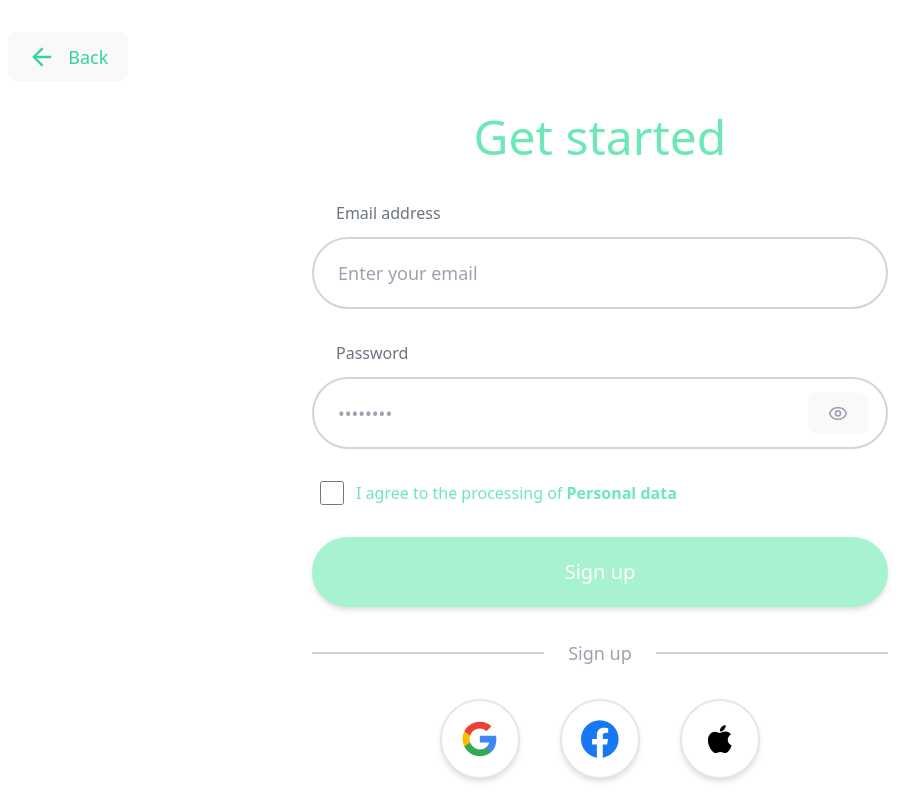
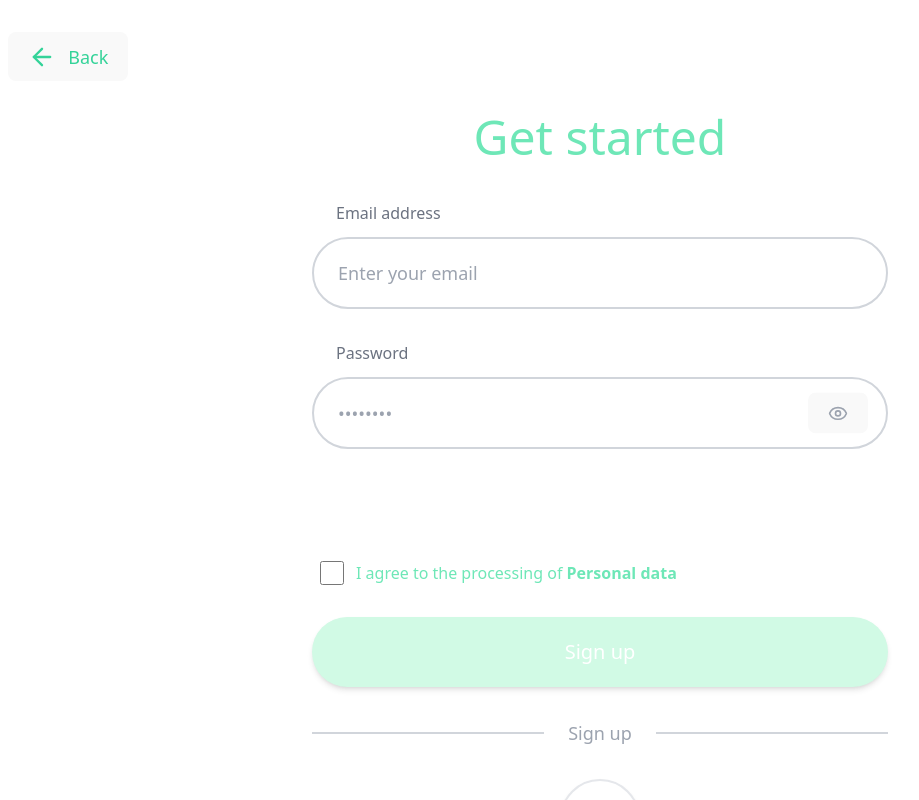
Before and after one commit to PatcharaSudLor/React-Web-Selfcare-Front, a React (Vite) app in the folder selfcare-frontend/: page /signup in a window 1280 px wide. Shown: the whole page, without its empty margins (40-959 px from the left). Built offline with nearby package versions, Linux system fonts and the light colour scheme.

Commit message:
feat: add password strength validation (weak–strong) to Profile and Sign Up pages

```diff
--- a/selfcare-frontend/src/components/pages/ProfilePage.tsx
+++ b/selfcare-frontend/src/components/pages/ProfilePage.tsx
@@ -70,6 +70,30 @@ function ProfileSkeleton() {
   );
 }
 
+function getPasswordStrength(password: string) {
+  let score = 0;
+  if (password.length >= 8) score++;
+  if (/[a-z]/.test(password)) score++;
+  if (/[A-Z]/.test(password)) score++;
+  if (/[0-9]/.test(password)) score++;
+  return score; // 0-4
+}
+
+function getStrengthLabel(score: number) {
+  switch (score) {
+    case 0:
+    case 1:
+      return { label: 'Weak', color: 'bg-red-500', text: 'text-red-600' };
+    case 2:
+      return { label: 'Fair', color: 'bg-yellow-500', text: 'text-yellow-600' };
+    case 3:
+      return { label: 'Good', color: 'bg-blue-500', text: 'text-blue-600' };
+    case 4:
+      return { label: 'Strong', color: 'bg-emerald-500', text: 'text-emerald-600' };
+    default:
+      return { label: '', color: '', text: '' };
+  }
+}
 
 interface ProfilePageProps {
   onBack: () => void;
@@ -94,6 +118,18 @@ export default function ProfilePage({ onBack, profileImage, onLogout }: ProfileP
   const [isChangingPassword, setIsChangingPassword] = useState(false);
   const [confirmPassword, setConfirmPassword] = useState('');
   const [passwordError, setPasswordError] = useState('');
+  const strength = getPasswordStrength(newPassword);
+  const strengthInfo = getStrengthLabel(strength);
+
+  const hasLower = /[a-z]/.test(newPassword);
+  const hasUpper = /[A-Z]/.test(newPassword);
+  const hasNumber = /[0-9]/.test(newPassword);
+  const hasLength = newPassword.length >= 8;
+
+  const isStrongPassword =
+    hasLower && hasUpper && hasNumber && hasLength;
+
+
 
   const [formData, setFormData] = useState({
     email: '',
@@ -232,13 +268,12 @@ export default function ProfilePage({ onBack, profileImage, onLogout }: ProfileP
         avatarPath = filePath; // ✅ เก็บ path
       }
 
-
       // If user wants to change password, update auth first
       const trimmedPassword = newPassword.trim();
 
-      if (trimmedPassword.length > 0) {
-        if (trimmedPassword.length < 8) {
-          setPasswordError('Password must be at least 8 characters');
+      if (isActuallyChangingPassword) {
+        if (!isStrongPassword) {
+          setPasswordError('Password must be Strong');
           setIsSaving(false);
           return;
         }
@@ -254,7 +289,6 @@ export default function ProfilePage({ onBack, profileImage, onLogout }: ProfileP
         });
 
         if (pwError) {
-          console.error(pwError);
           alert('ไม่สามารถเปลี่ยนรหัสผ่านได้');
           setIsSaving(false);
           return;
@@ -326,6 +360,30 @@ export default function ProfilePage({ onBack, profileImage, onLogout }: ProfileP
       setIsSaving(false);
     }
   };
+
+  const isProfileChanged = () => {
+    if (!originalFormData) return false;
+
+    return (
+      formData.username !== originalFormData.username ||
+      formData.gender !== originalFormData.gender ||
+      formData.age !== originalFormData.age ||
+      formData.bloodType !== originalFormData.bloodType ||
+      selectedFile !== null
+    );
+  };
+
+  const isActuallyChangingPassword =
+    isChangingPassword && newPassword.trim().length > 0;
+
+  const canSave =
+    // 1️⃣ แก้ profile อย่างเดียว (ไม่แตะ password)
+    (isProfileChanged() && !isActuallyChangingPassword)
+
+    ||
+
+    // 2️⃣ เปลี่ยน password (ต้อง strong)
+    (isActuallyChangingPassword && isStrongPassword);
 
   if (isLoadingData) {
     return <ProfileSkeleton />;
@@ -497,7 +555,7 @@ export default function ProfilePage({ onBack, profileImage, onLogout }: ProfileP
                         <input
                           type={showPassword ? 'text' : 'password'}
                           name="new-password"
-                          autoComplete="off"
+                          autoComplete="new-password"
                           placeholder="New password (optional)"
                           value={newPassword}
                           onChange={(e) => setNewPassword(e.target.value)}
@@ -514,15 +572,50 @@ export default function ProfilePage({ onBack, profileImage, onLogout }: ProfileP
                             <Eye className="w-5 h-5" />
                           )}
                         </button>
-                        {/* Helper text */}
-                        <p className="mt-2 text-xs text-gray-500 text-left">
-                          🔒 Password must be at least 8 characters
-                        </p>
+                        {/* PASSWORD HELPERS (จองพื้นที่ไว้) */}
+
+                        {newPassword && (
+                          <div className="mt-2 min-h-[72px] transition-all duration-300">
+                            <>
+                              {/* Strength bar */}
+                              <div className="w-full h-2 bg-gray-200 rounded-full overflow-hidden">
+                                <div
+                                  className={`h-full transition-all duration-300 ${strengthInfo.color}`}
+                                  style={{ width: `${(strength / 4) * 100}%` }}
+                                />
+                              </div>
+
+                              <p className={`mt-1 text-xs font-semibold ${strengthInfo.text}`}>
+                                {strengthInfo.label}
+                              </p>
+
+                              {/* Checklist */}
+                              <ul
+                                className={`mt-2 flex flex-wrap gap-x-4 gap-y-1 text-xs transition-all
+              ${isStrongPassword ? 'opacity-0 max-h-0 overflow-hidden' : 'opacity-100 max-h-20'}`}
+                              >
+                                <li className={hasLower ? 'text-emerald-600' : 'text-gray-400'}>✓ lowercase</li>
+                                <li className={hasUpper ? 'text-emerald-600' : 'text-gray-400'}>✓ uppercase</li>
+                                <li className={hasNumber ? 'text-emerald-600' : 'text-gray-400'}>✓ number</li>
+                                <li className={hasLength ? 'text-emerald-600' : 'text-gray-400'}>✓ 8+ chars</li>
+                              </ul>
+
+                              {isStrongPassword && (
+                                <p className="mt-2 text-xs text-left font-semibold text-emerald-600">
+                                  ✓ Strong password
+                                </p>
+                              )}
+                            </>
+                          </div>
+                        )}
+
+
                         {/* Confirm Password */}
                         <div className="mt-3">
                           <input
                             type={showPassword ? 'text' : 'password'}
-                            autoComplete="off"
+                            name="confirm-password"
+                            autoComplete="new-password"
                             placeholder="Confirm new password"
                             value={confirmPassword}
                             onChange={(e) => {
@@ -605,7 +698,7 @@ export default function ProfilePage({ onBack, profileImage, onLogout }: ProfileP
                         {/* Save Button */}
                         <button
                           onClick={saveProfile}
-                          disabled={isSaving}
+                          disabled={isSaving || !canSave}
                           className="flex-1 py-3.5 px-6 rounded-xl bg-gradient-to-r from-emerald-600 to-emerald-500 text-white hover:from-emerald-700 hover:to-emerald-600 disabled:opacity-60 font-semibold transition-all duration-200 shadow-lg hover:shadow-xl"
                         >
                           {isSaving ? 'Saving...' : 'Save Changes'}
--- a/selfcare-frontend/src/components/pages/SignUpPage.tsx
+++ b/selfcare-frontend/src/components/pages/SignUpPage.tsx
@@ -22,6 +22,34 @@ const item = {
     show: { opacity: 1, y: 0 },
 };
 
+function getPasswordStrength(password: string) {
+    let score = 0;
+
+    if (password.length >= 8) score++;
+    if (/[a-z]/.test(password)) score++;
+    if (/[A-Z]/.test(password)) score++;
+    if (/[0-9]/.test(password)) score++;
+
+    return score; // 0 - 4
+}
+
+function getStrengthLabel(score: number) {
+    switch (score) {
+        case 0:
+        case 1:
+            return { label: 'Weak', color: 'bg-red-500', text: 'text-red-600' };
+        case 2:
+            return { label: 'Fair', color: 'bg-yellow-500', text: 'text-yellow-600' };
+        case 3:
+            return { label: 'Good', color: 'bg-blue-500', text: 'text-blue-600' };
+        case 4:
+            return { label: 'Strong', color: 'bg-green-500', text: 'text-green-600' };
+        default:
+            return { label: '', color: '', text: '' };
+    }
+}
+
+
 export default function SignUpPage({ onBack, onLogin }: SignUpPageProps) {
     const [email, setEmail] = useState('');
     const [password, setPassword] = useState('');
@@ -29,6 +57,17 @@ export default function SignUpPage({ onBack, onLogin }: SignUpPageProps) {
     const [agreedToTerms, setAgreedToTerms] = useState(false);
     const [loading, setLoading] = useState(false);
     const [error, setError] = useState('');
+
+    const strength = getPasswordStrength(password);
+    const strengthInfo = getStrengthLabel(strength);
+    const hasLower = /[a-z]/.test(password);
+    const hasUpper = /[A-Z]/.test(password);
+    const hasNumber = /[0-9]/.test(password);
+    const hasLength = password.length >= 8;
+
+    const isStrong = hasLower && hasUpper && hasNumber && hasLength;
+
+
 
     const validateEmail = (email: string) => {
         const emailRegex = /^[^\s@]+@[^\s@]+\.[^\s@]+$/;
@@ -50,8 +89,8 @@ export default function SignUpPage({ onBack, onLogin }: SignUpPageProps) {
             return;
         }
 
-        if (password.length < 6) {
-            setError('Password must be at least 6 characters');
+        if (password.length < 8) {
+            setError('Password must be at least 8 characters');
             return;
         }
 
@@ -137,26 +176,72 @@ export default function SignUpPage({ onBack, onLogin }: SignUpPageProps) {
                         <label className="block text-left text-sm lg:text-base text-gray-500 mb-3 ml-6">
                             Password
                         </label>
+
+                        {/* INPUT WRAPPER (relative แค่ส่วนนี้) */}
                         <div className="relative">
                             <input
                                 type={showPassword ? 'text' : 'password'}
                                 value={password}
                                 onChange={(e) => setPassword(e.target.value)}
                                 placeholder="••••••••"
-                                className="w-full px-5 lg:px-6 py-4 lg:py-5 rounded-full border-2 border-gray-300 focus:outline-none focus:border-emerald-400 transition-colors text-gray-700 text-base lg:text-lg pr-14"
+                                className="w-full px-5 lg:px-6 py-4 lg:py-5 rounded-full
+               border-2 border-gray-300 focus:outline-none
+               focus:border-emerald-400 transition-colors
+               text-gray-700 text-base lg:text-lg pr-14"
                             />
+
+                            {/* 👁 Eye — อิง input เท่านั้น */}
                             <button
                                 type="button"
                                 onClick={() => setShowPassword(!showPassword)}
-                                className="absolute right-5 top-1/2 -translate-y-1/2 text-gray-400 hover:text-gray-600"
+                                className="absolute right-5 top-1/2 -translate-y-1/2
+               text-gray-400 hover:text-gray-600"
                             >
                                 {showPassword ? (
-                                    <EyeOff className="w-6 h-6 lg:w-5 lg:h-5 rounded-full" />
+                                    <EyeOff className="w-6 h-6 lg:w-5 lg:h-5" />
                                 ) : (
-                                    <Eye className="w-6 h-6 lg:w-5 lg:h-5 rounded-full" />
+                                    <Eye className="w-6 h-6 lg:w-5 lg:h-5" />
                                 )}
                             </button>
                         </div>
+
+                        {/* HELPERS — อยู่นอก relative */}
+                        <div className="mt-2 min-h-[72px]">
+                            {password && (
+                                <>
+                                    {/* Strength bar */}
+                                    <div className="w-full h-2 bg-gray-200 rounded-full overflow-hidden">
+                                        <div
+                                            className={`h-full transition-all duration-300 ${strengthInfo.color}`}
+                                            style={{ width: `${(strength / 4) * 100}%` }}
+                                        />
+                                    </div>
+
+                                    <p className={`mt-1 text-xs font-semibold ${strengthInfo.text}`}>
+                                        {strengthInfo.label}
+                                    </p>
+                                </>
+                            )}
+
+                            {password !== '' && (
+                                <ul
+                                    className={`mt-2 flex flex-wrap gap-x-4 gap-y-1 text-xs transition-all duration-300
+      ${isStrong ? 'opacity-0 max-h-0 overflow-hidden' : 'opacity-100 max-h-20'}`}
+                                >
+                                    <li className={hasLower ? 'text-emerald-600' : 'text-gray-400'}>✓ lowercase</li>
+                                    <li className={hasUpper ? 'text-emerald-600' : 'text-gray-400'}>✓ uppercase</li>
+                                    <li className={hasNumber ? 'text-emerald-600' : 'text-gray-400'}>✓ number</li>
+                                    <li className={hasLength ? 'text-emerald-600' : 'text-gray-400'}>✓ 8+ chars</li>
+                                </ul>
+                            )}
+
+                            {isStrong && (
+                                <p className="mt-2 text-xs font-semibold text-emerald-600">
+                                    ✓ Strong password
+                                </p>
+                            )}
+                        </div>
+
                     </motion.div>
 
                     {/* Terms Checkbox */}
@@ -187,7 +272,7 @@ export default function SignUpPage({ onBack, onLogin }: SignUpPageProps) {
                         whileHover={{ scale: 1.05 }}
                         whileTap={{ scale: 0.97 }}
                         onClick={handleSignUp}
-                        disabled={loading}
+                        disabled={strength < 4 || loading}
                         className="w-full py-4 lg:py-5 rounded-full bg-emerald-200 hover:bg-emerald-300 disabled:bg-emerald-100 text-white font-medium text-lg lg:text-xl transition-all shadow-md hover:shadow-lg transform hover:scale-105 disabled:transform-none mt-6"
                     >
                         {loading ? 'Signing up...' : 'Sign up'}
@@ -230,25 +315,6 @@ export default function SignUpPage({ onBack, onLogin }: SignUpPageProps) {
                             </svg>
                         </button>
 
-                        {/* Facebook Button */}
-                        <motion.button
-                            onClick={() => handleSocialLogin('Facebook')}
-                            className="w-16 h-16 lg:w-20 lg:h-20 xl:w-20 xl:h-20 rounded-full bg-white border-2 border-gray-200 hover:bg-gray-50 flex items-center justify-center transition-all shadow-md hover:shadow-xl transform hover:scale-110"
-                        >
-                            <svg className="w-9 h-9 lg:w-11 lg:h-11 xl:w-14 xl:h-14" viewBox="0 0 24 24" fill="#1877F2">
-                                <path d="M24 12.073c0-6.627-5.373-12-12-12s-12 5.373-12 12c0 5.99 4.388 10.954 10.125 11.854v-8.385H7.078v-3.47h3.047V9.43c0-3.007 1.792-4.669 4.533-4.669 1.312 0 2.686.235 2.686.235v2.953H15.83c-1.491 0-1.956.925-1.956 1.874v2.25h3.328l-.532 3.47h-2.796v8.385C19.612 23.027 24 18.062 24 12.073z" />
-                            </svg>
-                        </motion.button>
-
-                        {/* Apple Button */}
-                        <motion.button
-                            onClick={() => handleSocialLogin('Apple')}
-                            className="w-16 h-16 lg:w-20 lg:h-20 xl:w-20 xl:h-20 rounded-full bg-white border-2 border-gray-200 hover:bg-gray-50 flex items-center justify-center transition-all shadow-md hover:shadow-xl transform hover:scale-110"
-                        >
-                            <svg className="w-9 h-9 lg:w-11 lg:h-11 xl:w-14 xl:h-14" viewBox="0 0 24 24" fill="#000000">
-                                <path d="M17.05 20.28c-.98.95-2.05.8-3.08.35-1.09-.46-2.09-.48-3.24 0-1.44.62-2.2.44-3.06-.35C2.79 15.25 3.51 7.59 9.05 7.31c1.35.07 2.29.74 3.08.8 1.18-.24 2.31-.93 3.57-.84 1.51.12 2.65.72 3.4 1.8-3.12 1.87-2.38 5.98.48 7.13-.57 1.5-1.31 2.99-2.54 4.09l.01-.01zM12.03 7.25c-.15-2.23 1.66-4.07 3.74-4.25.29 2.58-2.34 4.5-3.74 4.25z" />
-                            </svg>
-                        </motion.button>
                     </motion.div>
 
                     {/* Login Link - ขยายขนาด */}
```
